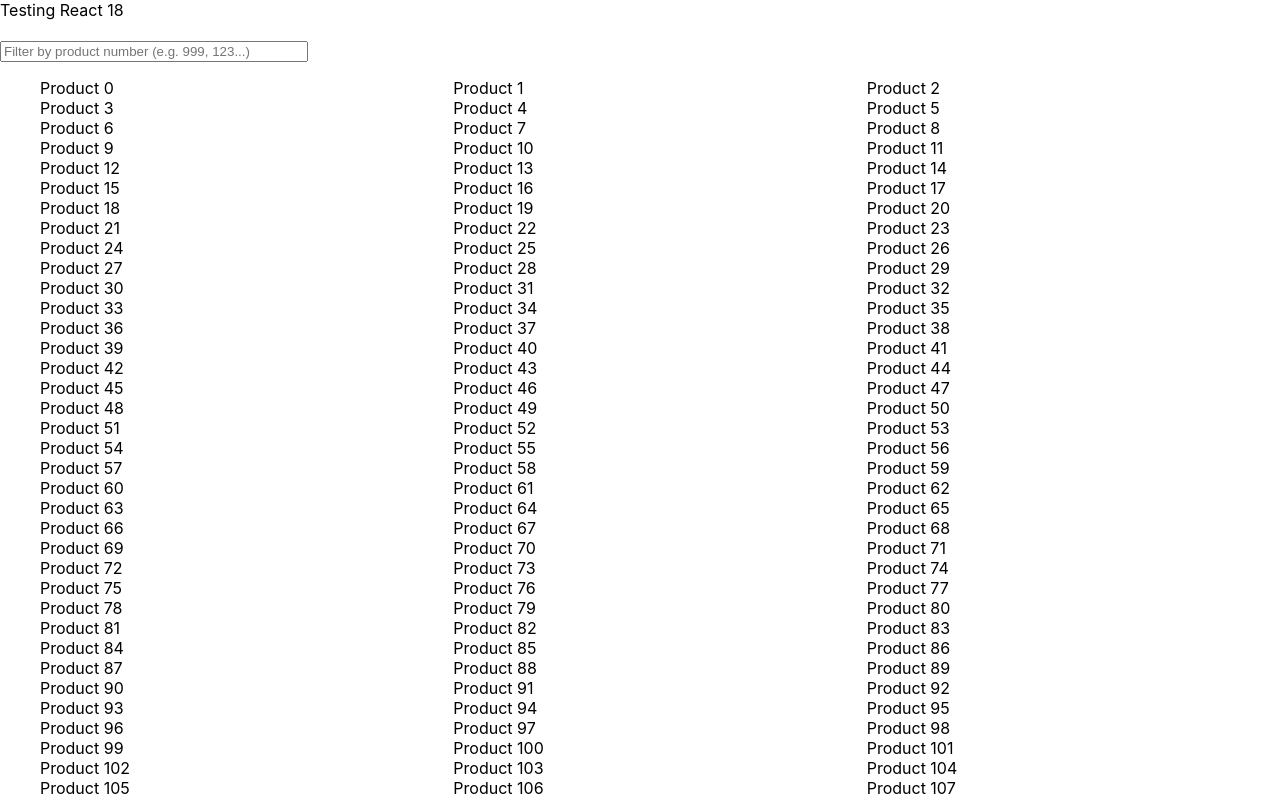
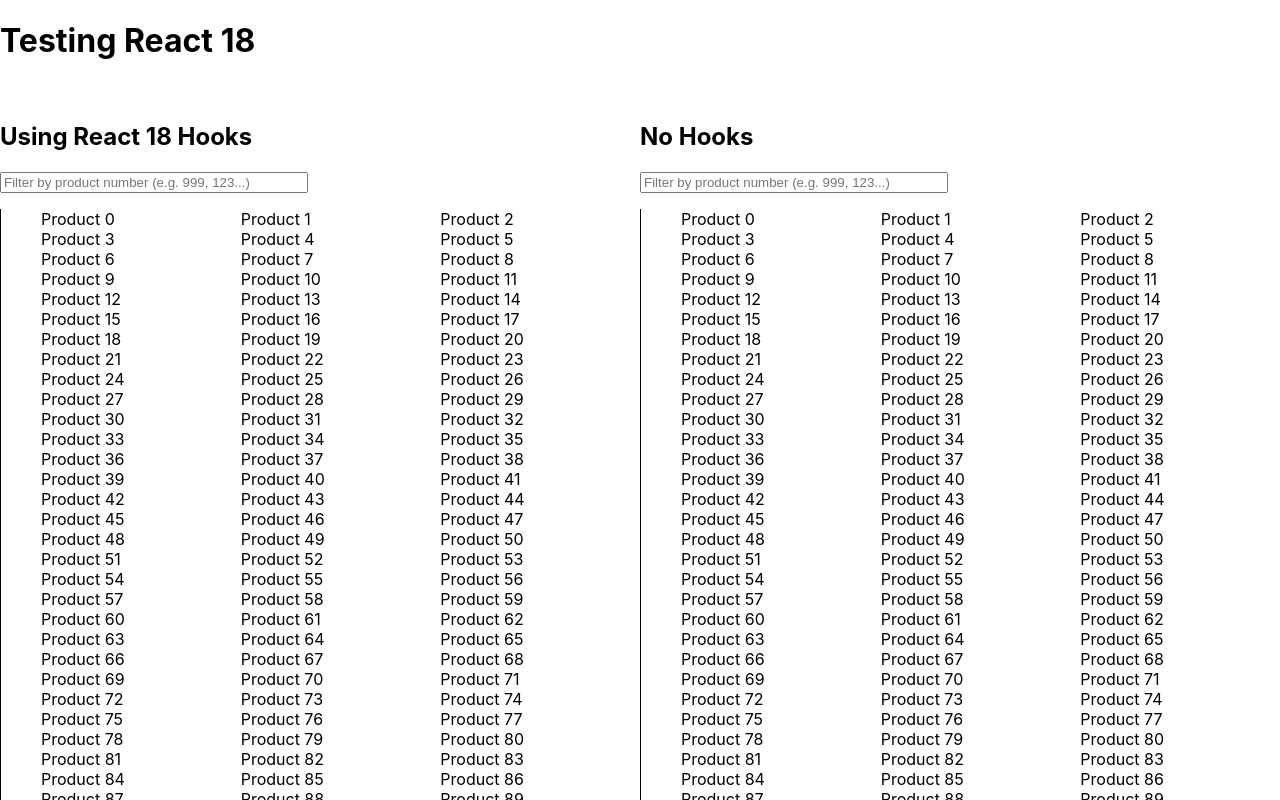
Before and after one commit to paigeegorry/react-18-demo, a React (Create React App) app: page / in a window 1280 px wide. Shown: the top 800 px of the page. Built offline with nearby package versions, Linux system fonts and the light colour scheme.

Commit message:
Adding side-by-side comparison of using React 18 hooks and without hooks

```diff
--- a/src/App.js
+++ b/src/App.js
@@ -14,13 +14,17 @@ function filterProducts(filterTerm) {
 
 
 function App() {
+  const initialProductState = filterProducts();
+
   // useTransition = Returns a stateful value for the pending state of the transition, and a function to start it
   // isPending = indicates when a transition is active to show a pending state
   // startTransition = lets you mark updates in the provided callback as transitions
   const [isPending, startTransition] = useTransition();
   const [filterTerm, setFilterTerm] = useState('');
-  const initialProductState = filterProducts();
   const [filteredProducts, setFilteredProducts] = useState(initialProductState);
+
+  const [filterTermNoHook, setFilterTermNoHook] = useState('');
+  const [noHookFilteredProducts, setNoHookFilteredProducts] = useState(initialProductState);
 
   useEffect(() => {
     startTransition(() => {
@@ -28,19 +32,37 @@ function App() {
     });
   }, [filterTerm]);
 
-  const handleChange = ({target}) => {
+  useEffect(() => {
+    setNoHookFilteredProducts(filterProducts(filterTermNoHook))
+  }, [filterTermNoHook]);
+
+  const handleChange = ({ target }) => {
     setFilterTerm(target.value);
-  }
+  };
+
+  const handleChangeNoHook = ({target}) => {
+    setFilterTermNoHook(target.value);
+  };
 
   return (
     <div>
       <header>
-        Testing React 18
+        <h1>Testing React 18</h1>
       </header>
       <br/>
-      <input type="text" value={filterTerm} onChange={handleChange}placeholder="Filter by product number (e.g. 999, 123...)" style={{width: '300px'}} />
-      {isPending && <p>Please wait...</p>}
-      <ProductList products={filteredProducts} />
+      <div style={{display: 'grid', gridTemplateColumns: '1fr 1fr' }}>
+        <div>
+          <h2>Using React 18 Hooks</h2>
+          <input type="text" value={filterTerm} onChange={handleChange} placeholder="Filter by product number (e.g. 999, 123...)" style={{width: '300px'}} />
+          {isPending && <p>Please wait...</p>}
+          <ProductList products={filteredProducts} useHook />
+        </div>
+        <div>
+          <h2>No Hooks</h2>
+          <input type="text" value={filterTermNoHook} onChange={handleChangeNoHook} placeholder="Filter by product number (e.g. 999, 123...)" style={{width: '300px'}} />
+          <ProductList products={noHookFilteredProducts} />
+        </div>
+      </div>
     </div>
   );
 }
--- a/src/ProductList.js
+++ b/src/ProductList.js
@@ -1,12 +1,13 @@
 import { useDeferredValue } from "react"
 import Product from "./Product";
 
-export default function ProductList({products = []}) {
+export default function ProductList({products = [], useHook}) {
   // useDeferredValue - accepts a value and returns a new copy of the value that will defer to more urgent updates
   const deferredProducts = useDeferredValue(products);
+  const productsToDisplay = useHook ? deferredProducts : products;
   return (
-    <ul>
-        {deferredProducts.map((product, idx) => (
+    <ul style={{'border-left': '1px solid black'}}>
+        {productsToDisplay.map((product, idx) => (
           <Product product={product} />
         ))}
       </ul>
```
